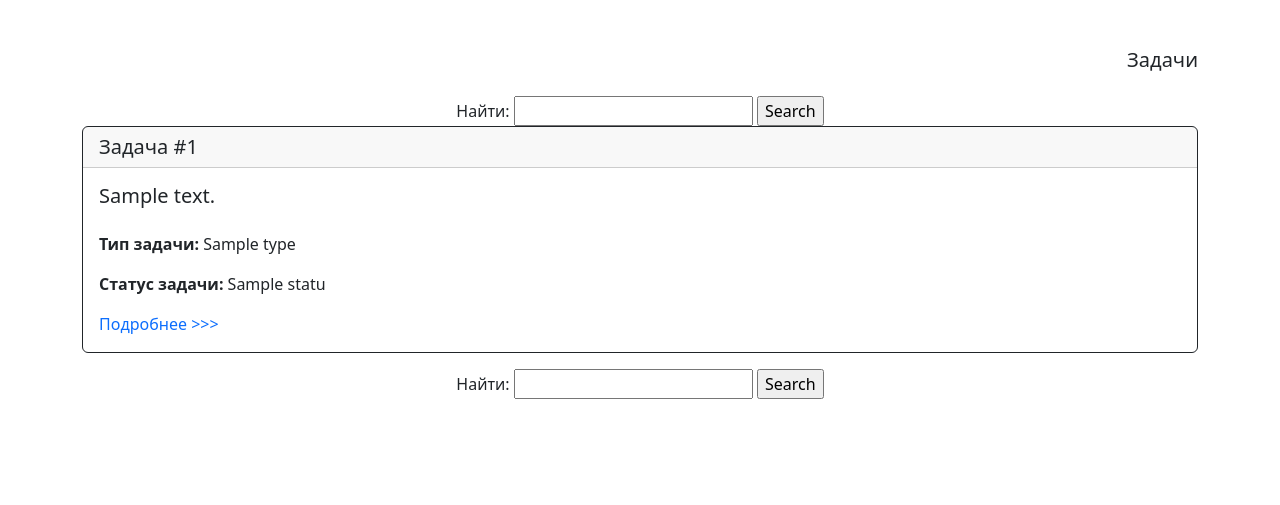
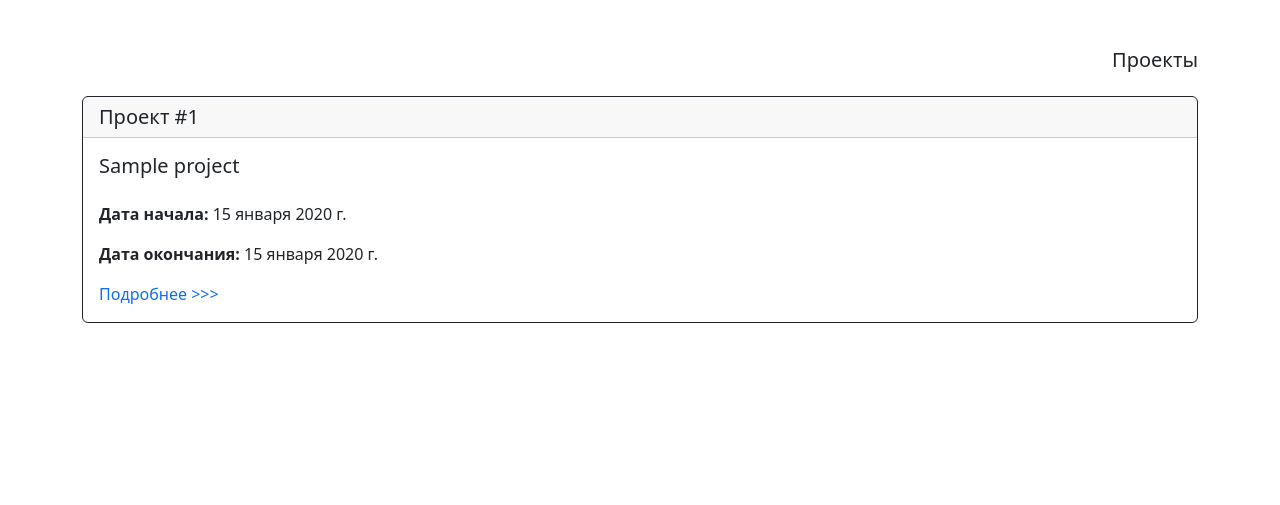
Before and after one commit to kuvatov/homework_70_abylay_kuvatov, a Django app: page / in a window 1280 px wide. Shown: the part 57-562 px from the top of the page. Run offline with Django 4.2, Linux system fonts and the light colour scheme; tables that the repository leaves empty hold one stand-in row (values such as "Sample post"); parts of the project's set-up code (start-up, migrations or seed data) failed here and were passed over; some libraries are stand-ins or nearby versions.

Commit message:
Добавил страницу просмотра всех проектов (ListView)

```diff
--- a/source/webapp/templates/issue/issues_view.html
+++ b/source/webapp/templates/issue/issues_view.html
@@ -26,7 +26,7 @@
 {% else %}
 <div class="another_view">
     <h2>Задачи не найдены!</h2>
-    <p><a href="#">Добавить задачу</a></p>
+    <p><a href="{% url 'issue_add_view' %}">Добавить задачу</a></p>
 </div>
 {% endif %}
 {% include 'partial/search_form.html' %}
--- /dev/null
+++ b/source/webapp/templates/project/projects_view.html
@@ -0,0 +1,27 @@
+{% extends 'base.html' %}
+{% block title %}Projects View{% endblock %}
+{% block content_heading %}Проекты{% endblock %}
+{% block content %}
+{% if projects %}
+{% for project in projects %}
+<div class="card mb-3 border-dark">
+    <h5 class="card-header">Проект #{{ project.pk }}</h5>
+    <div class="card-body">
+        <h5 class="card-title pb-3 card_view">{{ project.name }}</h5>
+        <p class="card-text"><b>Дата начала:</b> {{ project.started_at }}</p>
+        {% if project.ended_at %}
+        <p class="card-text"><b>Дата окончания:</b> {{ project.ended_at }}</p>
+        {% else %}
+        <p class="card-text"><b>Дата окончания:</b> Дата окончания не задана!</p>
+        {% endif %}
+        <a href="#">Подробнее >>></a>
+    </div>
+</div>
+{% endfor %}
+{% else %}
+<div class="another_view">
+    <h2>Проекты не найдены!</h2>
+    <p><a href="#">Добавить проект</a></p>
+</div>
+{% endif %}
+{% endblock %}
--- a/source/webapp/urls.py
+++ b/source/webapp/urls.py
@@ -2,14 +2,16 @@ from django.urls import path, include
 
 from webapp.views.issues import IssuesView, IssueDetailsView, IssuesRedirectView, IssueAddView, IssueEditView, \
     IssueDeleteView, IssueConfirmDeleteView
+from webapp.views.projects import ProjectsView
 
 urlpatterns = [
     path('__debug__/', include('debug_toolbar.urls')),
-    path('', IssuesView.as_view(), name='issues_view'),
+    path('', ProjectsView.as_view(), name='issues_view'),
     path('issues', IssuesRedirectView.as_view(), name='issues_redirect_view'),
     path('issue/<int:pk>', IssueDetailsView.as_view(), name='issue_details_view'),
     path('issue/add', IssueAddView.as_view(), name='issue_add_view'),
     path('issue/<int:pk>/edit', IssueEditView.as_view(), name='issue_edit_view'),
     path('issue/<int:pk>/delete', IssueDeleteView.as_view(), name='issue_delete_view'),
-    path('issue/<int:pk>/confirm_delete', IssueConfirmDeleteView.as_view(), name='issue_confirm_delete_view')
+    path('issue/<int:pk>/confirm_delete', IssueConfirmDeleteView.as_view(), name='issue_confirm_delete_view'),
+    path('projects', ProjectsView.as_view(), name='projects_view')
 ]
--- /dev/null
+++ b/source/webapp/views/projects.py
@@ -0,0 +1,19 @@
+from django.shortcuts import get_object_or_404
+from django.views.generic import ListView, DetailView
+
+from webapp.models import Project
+
+
+class ProjectsView(ListView):
+    template_name = 'project/projects_view.html'
+    model = Project
+    context_object_name = 'projects'
+
+
+class ProjectDetailsView(DetailView):
+    template_name = 'project/project_details_view.html'
+
+    def get_context_data(self, **kwargs):
+        context = super().get_context_data(**kwargs)
+        context['project'] = get_object_or_404(Project, pk=kwargs['pk'])
+        return context
```
